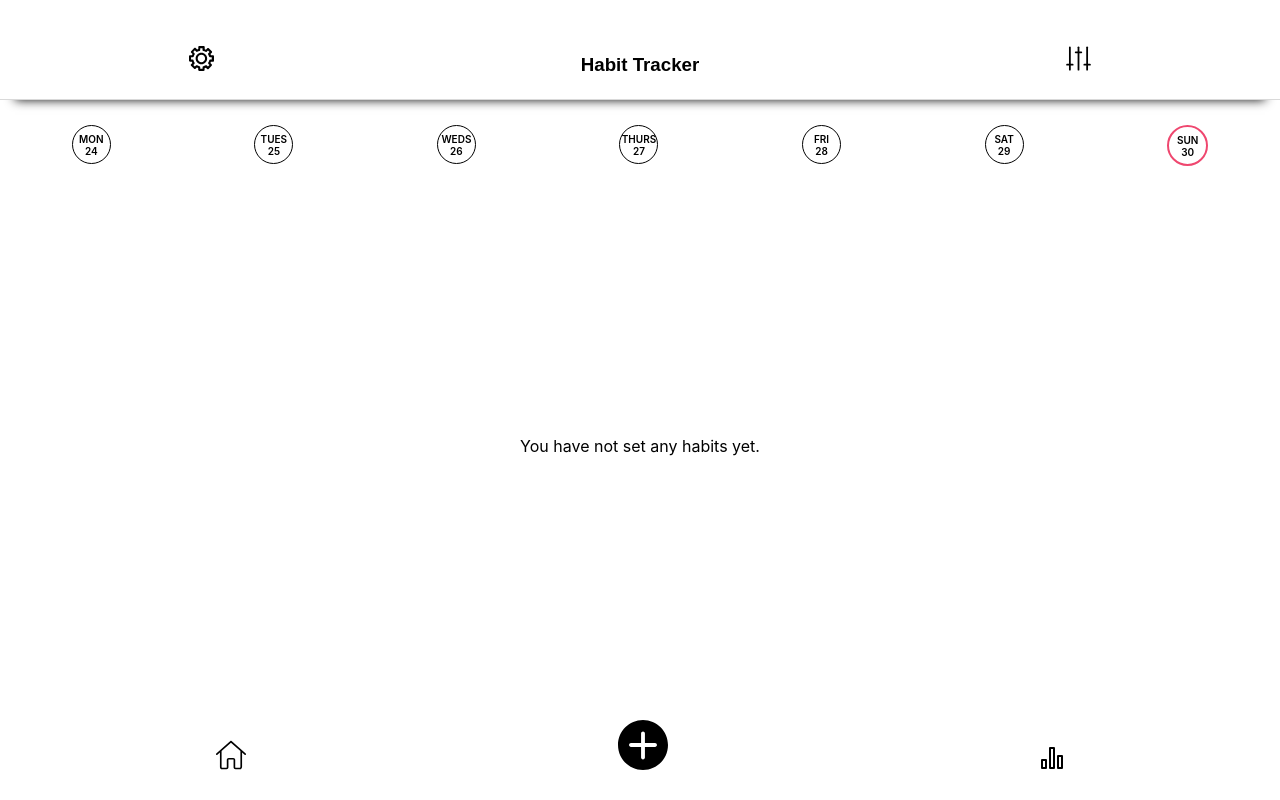
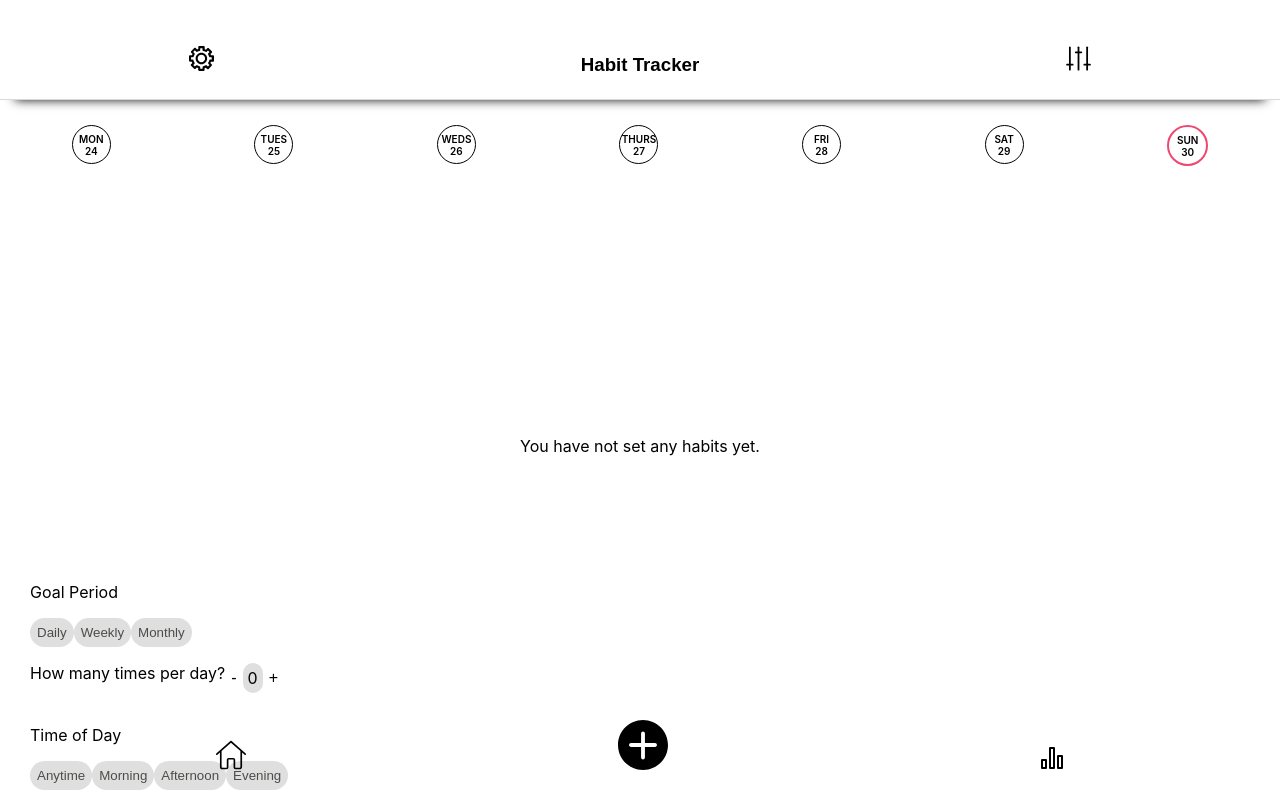
Before and after one commit to jenstella/habit-tracker, a React (Create React App) app in the folder habit-tracker/: page / in a window 1280 px wide. Built offline with nearby package versions, Linux system fonts and the light colour scheme.

Commit message:
button color change needs fix
make sure things can't bleed iNto footer

```diff
--- a/habit-tracker/src/App.js
+++ b/habit-tracker/src/App.js
@@ -8,6 +8,7 @@ import graph from './components/icons/graph.svg';
 import home from './components/icons/home.svg';
 import plus from './components/icons/plus.svg';
 import settings from './components/icons/settings.svg';
+import Habit from './components/Habit';
 
 
 function App() {
@@ -15,8 +16,8 @@ function App() {
     <div className="App">
         <Header/>
         <Home/>
-        {/* <Counter/>
-        <NextButton /> */}
+        <Habit/>
+
     </div>
   );
 }
--- /dev/null
+++ b/habit-tracker/src/Habit.css
@@ -0,0 +1,53 @@
+/* times per day counter styling */
+#times-per-day {
+    display: flex;
+    flex-direction: row;
+    align-content: flex-start;
+    margin-left: 30px;
+}
+
+.count-button {
+    background-color: rgb(255,255,255);
+    border: none;
+    font-size: medium;
+
+}
+
+.number {
+    background-color: rgb(223,223,223);
+    border-radius: 15px;
+    border: 5px solid rgb(223,223,223);
+}
+
+/* goal period styling */
+.goal-period-button {
+    border: none;
+    padding: 7px;
+    border-radius: 15px;
+}
+
+.goal-text {
+    display: flex;
+    align-content: flex-start;
+    margin-left: 30px;
+}
+#button-container {
+    display: flex;
+    align-content: flex-start;
+    margin-left: 30px;
+}
+
+/* time of day picker */
+#times-of-day {
+    display: flex;
+    flex-direction: row;
+    align-content: flex-start;
+    margin-left: 30px;
+    margin-bottom: 20;
+}
+
+.time-text {
+    display: flex;
+    align-content: flex-start;
+    margin-left: 30px;
+}
--- a/habit-tracker/src/components/Habit.jsx
+++ b/habit-tracker/src/components/Habit.jsx
@@ -1,5 +1,133 @@
-import React from 'react';
+import React from "react";
+import { useState } from "react";
+import "../Habit.css";
 
 export default function Habit() {
-  return <div>add habit to calendar component</div>;
+  // counter
+  // set initial count state to 0
+  const [count, setCount] = useState(0);
+  // increment event handler
+  const handleIncrement = () => {
+    setCount((prevCount) => prevCount + 1);
+  };
+  //   decrement event handler
+  const handleDecrement = () => {
+    setCount((prevCount) => prevCount - 1);
+  };
+
+  // goal period button color
+  const [color, setColor] = useState("rgb(223,223,223)");
+  const [textColor, setTextColor] = useState("rgb(78,76,73)");
+
+  // time of day button color
+  const [timeColor, setTimeColor] = useState("rgb(223,223,223)");
+  const [timeTextColor, setTimeTextColor] = useState("rgb(78,76,73)");
+
+  return (
+    <div>
+      {/* goal period - daily/weekly/monthly */}
+      <div id="goal-period">
+        <p className="goal-text">Goal Period</p>
+        <div id="button-container">
+          {/* right now when you press a button, they all change -- fix this! */}
+          <button
+            className="goal-period-button"
+            style={{ background: color, color: textColor }}
+            onClick={() => {
+              setColor("rgb(45,138,178");
+              setTextColor("white");
+            }}
+          >
+            Daily
+          </button>
+          <button
+            className="goal-period-button"
+            style={{ background: color, color: textColor }}
+            onClick={() => {
+              setColor("rgb(45,138,178");
+              setTextColor("white");
+            }}
+          >
+            Weekly
+          </button>
+          <button
+            className="goal-period-button"
+            style={{ background: color, color: textColor }}
+            onClick={() => {
+              setColor("rgb(45,138,178");
+              setTextColor("white");
+            }}
+          >
+            Monthly
+          </button>
+        </div>
+      </div>
+
+      {/* times per day counter */}
+      <div id="times-per-day">
+        <p className="text">How many times per day?</p>
+        <button className="count-button" onClick={handleDecrement}>
+          -
+        </button>
+        <p className="number">{count}</p>
+        <button className="count-button" onClick={handleIncrement}>
+          +
+        </button>
+        </div>
+
+        {/* time of day anytime/morning/afternoon/evening */}
+        <div id="time-of-day">
+        <p className="time-text">Time of Day</p>
+        <div id="button-container">
+          {/* right now when you press a button, they all change -- fix this! */}
+          <button
+            className="goal-period-button"
+            style={{ background: timeColor, color: timeTextColor }}
+            onClick={() => {
+              setTimeColor("rgb(45,138,178");
+              setTimeTextColor("white");
+            }}
+          >
+            Anytime
+          </button>
+          <button
+            className="goal-period-button"
+            style={{ background: timeColor, color: timeTextColor }}
+            onClick={() => {
+              setTimeColor("rgb(45,138,178");
+              setTimeTextColor("white");
+            }}
+          >
+            Morning
+          </button>
+          <button
+            className="goal-period-button"
+            style={{ background: timeColor, color: timeTextColor }}
+            onClick={() => {
+              setTimeColor("rgb(45,138,178");
+              setTimeTextColor("white");
+            }}
+          >
+            Afternoon
+          </button>
+          <button
+            className="goal-period-button"
+            style={{ background: timeColor, color: timeTextColor }}
+            onClick={() => {
+              setTimeColor("rgb(45,138,178");
+              setTimeTextColor("white");
+            }}
+          >
+            Evening
+          </button>
+        </div>
+      </div>
+        {/* start date */}
+        {/* end date */}
+        {/* reminders */}
+        {/* input box "Write something to motivate yourself:" */}
+
+        {/* Next button at bottom of page */}
+    </div>
+  );
 }
--- a/habit-tracker/src/components/Home.jsx
+++ b/habit-tracker/src/components/Home.jsx
@@ -3,7 +3,7 @@ import Footer from "./Footer";
 import "../Home.css";
 import Calendar from "./Calendar";
 
-export default function Home() {
+export default function Home(props) {
   return (
     <div>
       <div id="calendar-container">
```
